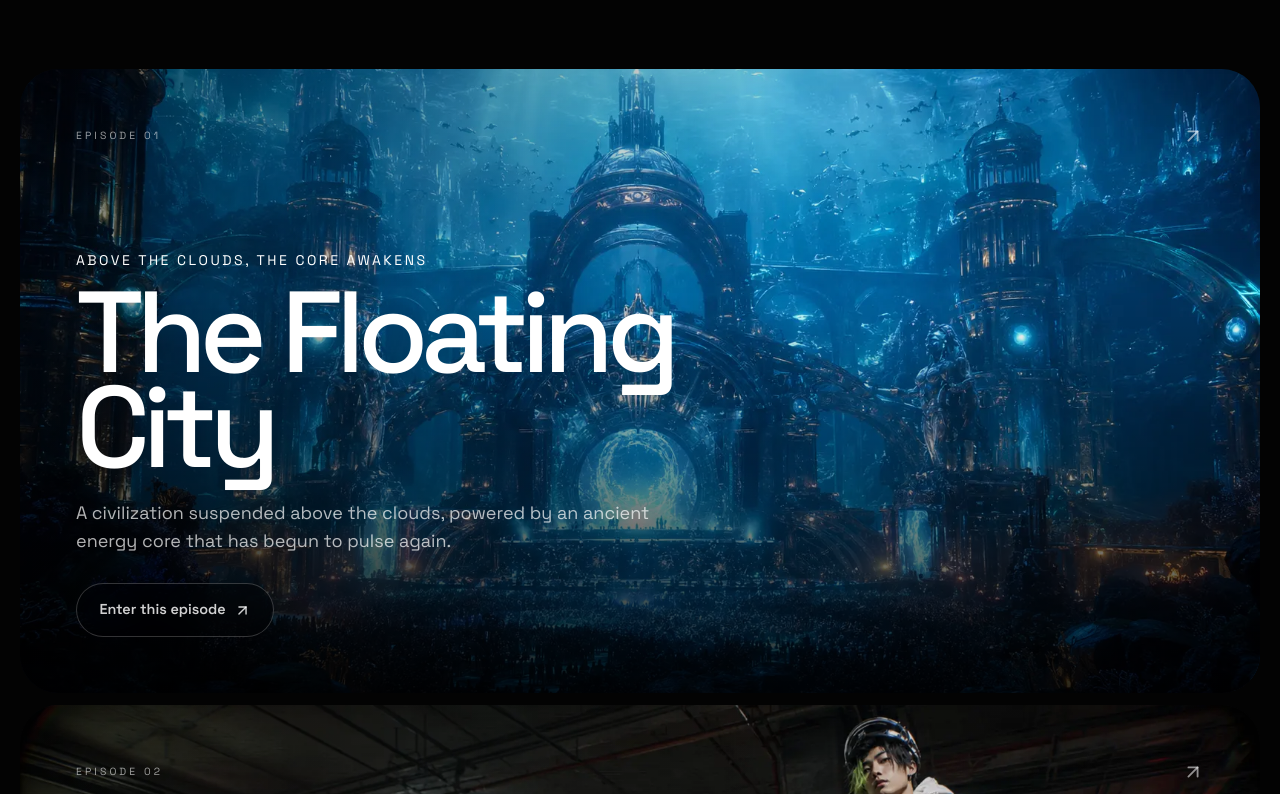
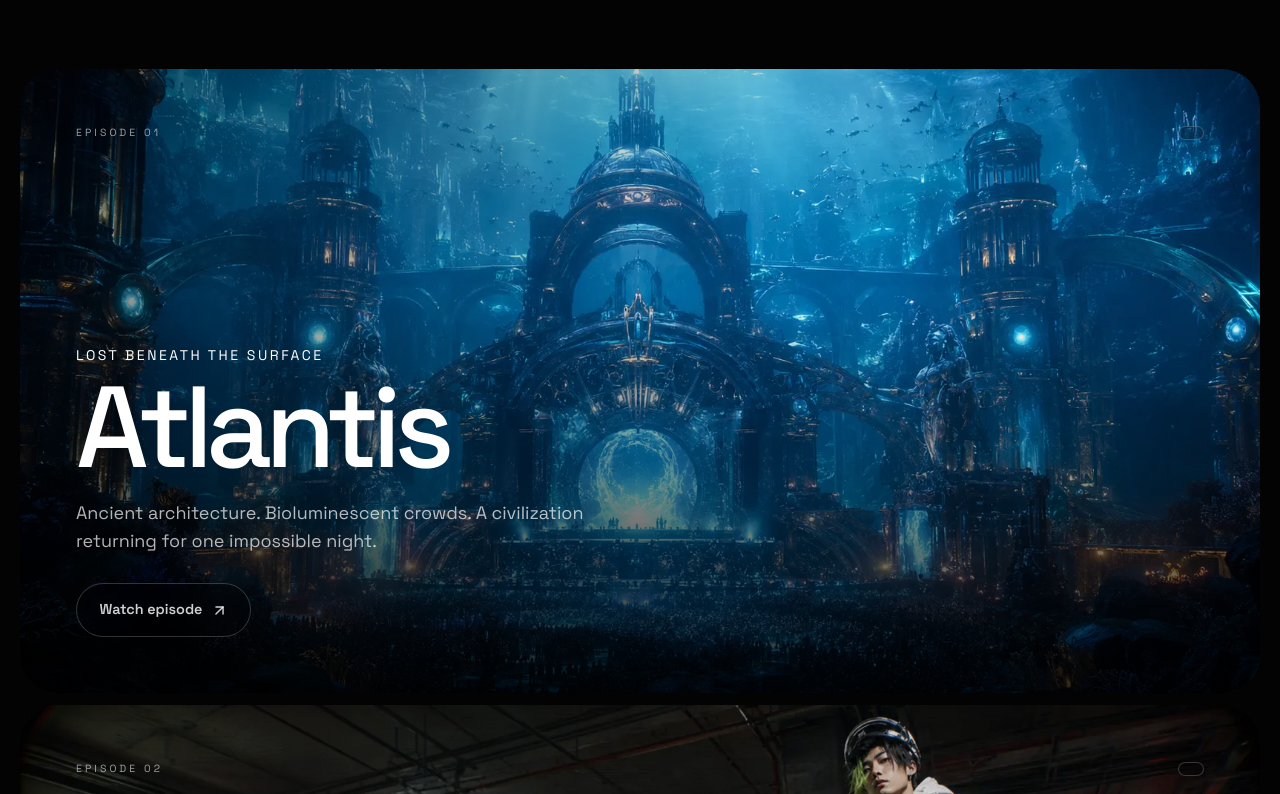
Before and after one commit to fesoriaxyz/fesoria-site, a Next.js app: page / in a window 1280 px wide. Shown: the part 1106-1900 px from the top of the page. Built offline with nearby package versions, Linux system fonts and the light colour scheme.

Commit message:
Add episode statuses to world cards

```diff
--- a/components/WorldCard.tsx
+++ b/components/WorldCard.tsx
@@ -8,6 +8,7 @@ type WorldCardProps = {
   image: string;
   imagePosition?: string;
   href?: string;
+  status: string;
   index: number;
 };
 
@@ -18,15 +19,9 @@ export default function WorldCard({
   image,
   imagePosition = "center",
   href,
+  status,
   index,
 }: WorldCardProps) {
-  const isFirstEpisode = index === 0;
-  const displayTitle = isFirstEpisode ? "The Floating City" : title;
-  const displayEra = isFirstEpisode ? "Above the clouds, the core awakens" : era;
-  const displayDescription = isFirstEpisode
-    ? "A civilization suspended above the clouds, powered by an ancient energy core that has begun to pulse again."
-    : description;
-
   return (
     <article className="world-panel group relative min-h-[78svh] overflow-hidden bg-[#0b0b0d]">
       <div
@@ -39,30 +34,26 @@ export default function WorldCard({
       <div className="world-shade absolute inset-0" />
 
       <div className="relative flex min-h-[78svh] flex-col justify-between p-7 sm:p-10 lg:p-14">
-        <div className="flex items-center justify-between">
+        <div className="flex items-center justify-between gap-4">
           <span className="text-[0.65rem] tracking-[0.3em] text-white/60">
             EPISODE {String(index + 1).padStart(2, "0")}
           </span>
-          <ArrowUpRight
-            className="text-white/55 transition duration-300 group-hover:translate-x-1 group-hover:-translate-y-1 group-hover:text-white"
-            size={22}
-          />
+          <span className="rounded-full border border-white/20 bg-black/25 px-3 py-1.5 text-[0.62rem] font-medium uppercase tracking-[0.22em] text-white/75 backdrop-blur-md">
+            {status}
+          </span>
         </div>
 
         <div className="max-w-3xl">
-          <p className="mb-4 text-sm uppercase tracking-[0.18em] text-white/58">{displayEra}</p>
+          <p className="mb-4 text-sm uppercase tracking-[0.18em] text-white/58">{era}</p>
           <h3 className="text-[clamp(3.6rem,9vw,8rem)] font-medium leading-[0.82] tracking-[-0.065em]">
-            {displayTitle}
+            {title}
           </h3>
           <p className="mt-6 max-w-xl text-base leading-7 text-white/70 sm:text-lg">
-            {displayDescription}
+            {description}
           </p>
           {href && (
-            <Link
-              href={href}
-              className="button-ghost mt-7 inline-flex items-center gap-2"
-            >
-              Enter this episode <ArrowUpRight size={17} />
+            <Link href={href} className="button-ghost mt-7 inline-flex items-center gap-2">
+              Watch episode <ArrowUpRight size={17} />
             </Link>
           )}
         </div>
```
